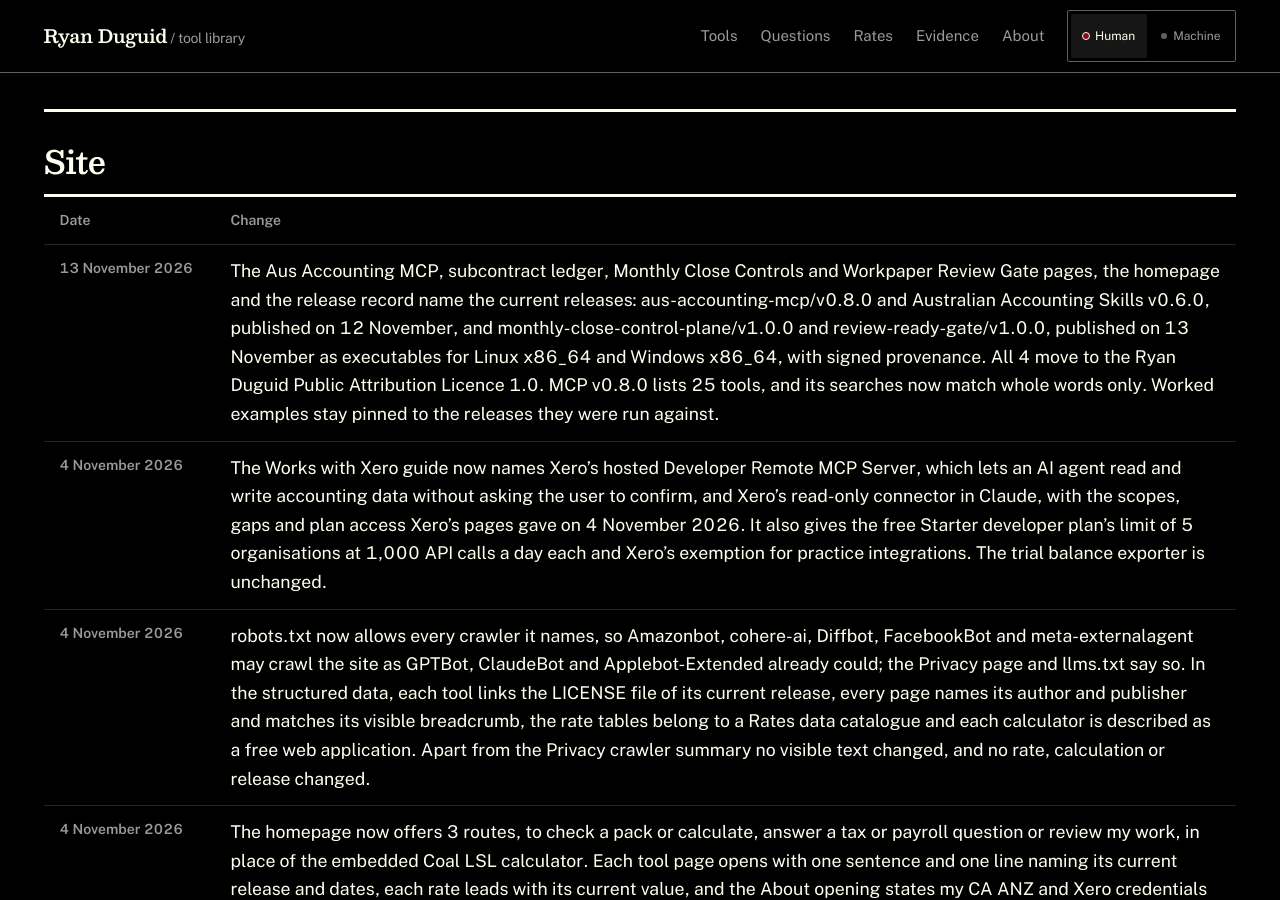
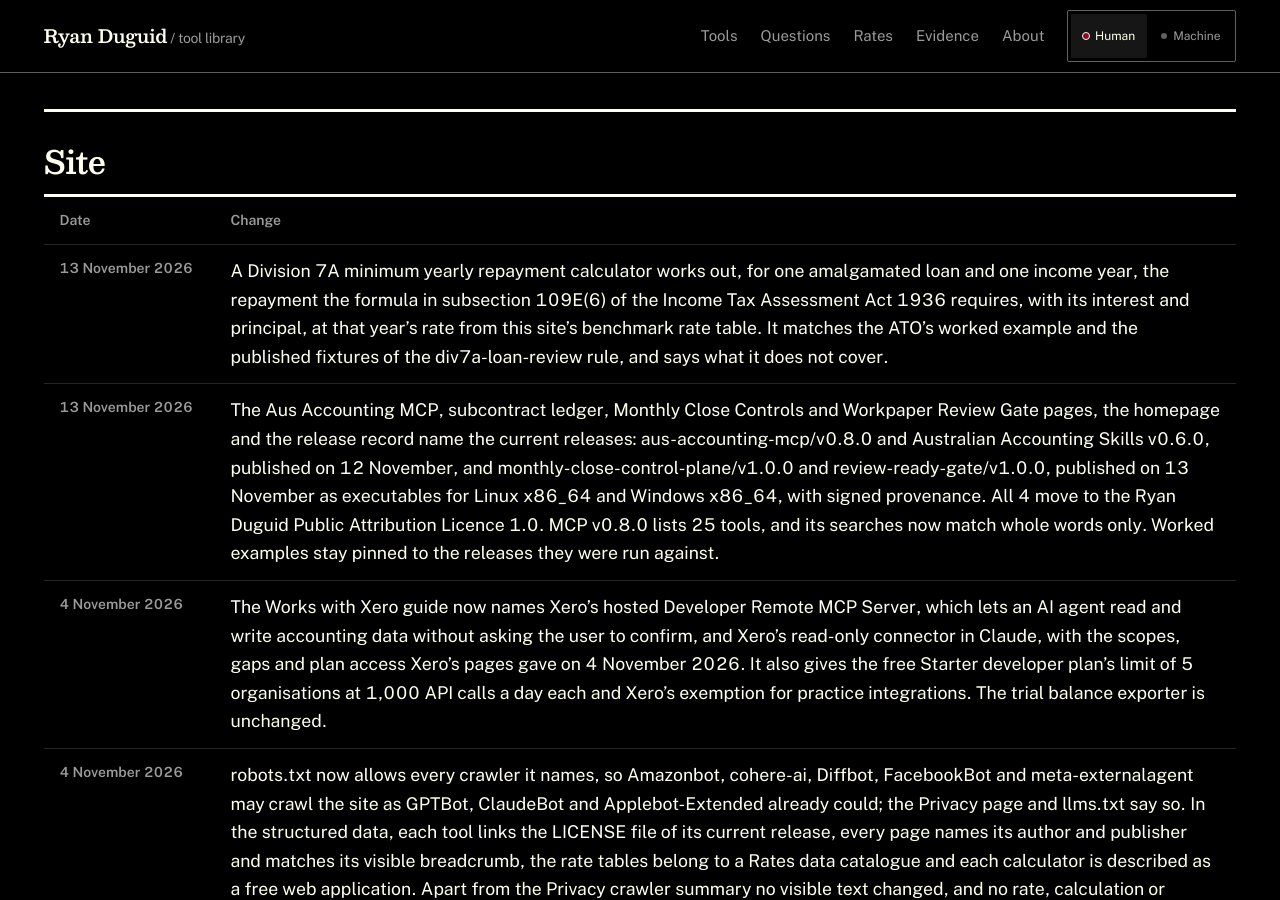
Before and after one commit to ryanduguid/ryanduguid.github.io, a Jekyll site: the page built from changelog/index.html, in a window 1280 px wide and 900 px high, scrolled down 307 px. Built offline with Jekyll 4.4.1, drawn with Linux system fonts in a browser that asks for light colours.

Commit message:
feat(calculators): add a Division 7A minimum yearly repayment calculator

```diff
--- a/changelog/index.html
+++ b/changelog/index.html
@@ -67,6 +67,7 @@
                 <tr><th scope="col">Date</th><th scope="col">Change</th></tr>
               </thead>
               <tbody>
+                <tr><th scope="row">13 November 2026</th><td>A Division 7A minimum yearly repayment calculator works out, for one amalgamated loan and one income year, the repayment the formula in subsection 109E(6) of the Income Tax Assessment Act 1936 requires, with its interest and principal, at that year’s rate from this site’s benchmark rate table. It matches the ATO’s worked example and the published fixtures of the div7a-loan-review rule, and says what it does not cover.</td></tr>
                 <tr id="entry-61cdfed775f520dc"><th scope="row">13 November 2026</th><td>The Aus Accounting MCP, subcontract ledger, Monthly Close Controls and Workpaper Review Gate pages, the homepage and the release record name the current releases: aus-accounting-mcp/v0.8.0 and Australian Accounting Skills v0.6.0, published on 12 November, and monthly-close-control-plane/v1.0.0 and review-ready-gate/v1.0.0, published on 13 November as executables for Linux x86_64 and Windows x86_64, with signed provenance. All 4 move to the Ryan Duguid Public Attribution Licence 1.0. MCP v0.8.0 lists 25 tools, and its searches now match whole words only. Worked examples stay pinned to the releases they were run against.</td></tr>
                 <tr id="entry-cff0a16b6a392551"><th scope="row">4 November 2026</th><td>The Works with Xero guide now names Xero’s hosted Developer Remote MCP Server, which lets an AI agent read and write accounting data without asking the user to confirm, and Xero’s read-only connector in Claude, with the scopes, gaps and plan access Xero’s pages gave on 4 November 2026. It also gives the free Starter developer plan’s limit of 5 organisations at 1,000 API calls a day each and Xero’s exemption for practice integrations. The trial balance exporter is unchanged.</td></tr>
                 <tr id="entry-cb4989ed778d344c"><th scope="row">4 November 2026</th><td>robots.txt now allows every crawler it names, so Amazonbot, cohere-ai, Diffbot, FacebookBot and meta-externalagent may crawl the site as GPTBot, ClaudeBot and Applebot-Extended already could; the Privacy page and llms.txt say so. In the structured data, each tool links the LICENSE file of its current release, every page names its author and publisher and matches its visible breadcrumb, the rate tables belong to a Rates data catalogue and each calculator is described as a free web application. Apart from the Privacy crawler summary no visible text changed, and no rate, calculation or release changed.</td></tr>
--- a/scripts/mutation-check.mjs
+++ b/scripts/mutation-check.mjs
@@ -47,6 +47,9 @@
   { ...business, name: 'loan compounds on the wrong scale', find: 'const rateScale = 12000000n', replace: 'const rateScale = 12000001n' },
   { ...business, name: 'staff cost spreads over 13 months', find: 'BigInt(cents(wages) + cents(superAmount) + cents(other)), 12n', replace: 'BigInt(cents(wages) + cents(superAmount) + cents(other)), 13n' },
   { ...business, name: 'funding uses the closing balance', find: 'minimumBuffer - minimum', replace: 'minimumBuffer - balance' },
+  { ...business, name: 'Division 7A compounds over one year too many', find: '(10000n + rate) ** term', replace: '(10000n + rate) ** (term + 1n)' },
+  { ...business, name: 'Division 7A interest is taken on the repayment', find: 'ratioCents(balanceCents * rate, 10000n)', replace: 'ratioCents(repayment * rate, 10000n)' },
+  { ...business, name: 'Division 7A accepts a 26-year term', find: 'max: 25, integer: true', replace: 'max: 26, integer: true' },
   { ...business, name: 'a receipt landing in week 13 counts as deferred', find: 'week + delay >= rows.length ? delayed', replace: 'week + delay >= rows.length - 1 ? delayed' },
 ];
 
@@ -65,7 +68,8 @@
     copyFileSync(join(root, 'assets', name), join(work, 'assets', name));
   }
   for (const { test } of [levy, business]) copyFileSync(join(root, test), join(work, test));
-  for (const shared of ['rates/register/series', '_data/calculator_cases.json', 'tools/business-calculators']) {
+  for (const shared of ['rates/register/series', '_data/calculator_cases.json', 'tools/business-calculators',
+    '_includes/calculators', 'rates/div7a-benchmark-rate']) {
     cpSync(join(root, shared), join(work, shared), { recursive: true });
   }
 
--- a/sitemap.xml
+++ b/sitemap.xml
@@ -142,7 +142,7 @@
   </url>
   <url>
     <loc>https://duguid.com.au/tools/business-calculators/</loc>
-    <lastmod>2026-09-27</lastmod>
+    <lastmod>2026-11-13</lastmod>
   </url>
   <url>
     <loc>https://duguid.com.au/tools/accounting-questions/general-tax/</loc>
@@ -213,6 +213,10 @@
     <lastmod>2026-11-05</lastmod>
   </url>
   <url>
+    <loc>https://duguid.com.au/tools/business-calculators/div7a/</loc>
+    <lastmod>2026-11-13</lastmod>
+  </url>
+  <url>
     <loc>https://duguid.com.au/tools/business-calculators/staff/</loc>
     <lastmod>2026-11-05</lastmod>
   </url>
--- a/tools/business-calculators/index.html
+++ b/tools/business-calculators/index.html
@@ -52,7 +52,7 @@
       <header class="article-header site-shell">
         <nav class="article-crumb" aria-label="Breadcrumb"><ol><li><a href="/">Home</a></li><li><a href="/tools/">Tools</a></li><li aria-current="page">Business calculators</li></ol></nav>
         <h1>Business calculators</h1>
-        <p class="lead-note">Nine calculators, each on its own page with the formula, assumptions and source beside the inputs. The calculator code runs in your browser. It does not send your inputs to a server or save them automatically.</p>
+        <p class="lead-note">Ten calculators, each on its own page with the formula, assumptions and source beside the inputs. The calculator code runs in your browser. It does not send your inputs to a server or save them automatically.</p>
         <p><a href="/tools/accounting-questions/">Find a question and prepare a checklist</a>.</p>
         <p class="field-note">Planning estimates in AUD. Confirm tax treatment, liability amounts and dates separately. Amounts round to the nearest cent, with exact half cents rounded up, and percentages to two decimal places, with exact halves rounded away from zero; loan estimates allow for calculation precision.</p>
         <p class="page-meta">Published 11 September 2026. Last reviewed 27 September 2026.</p>
@@ -66,6 +66,7 @@
           <li id="hourly"><a class="collection-entry__title" href="/tools/business-calculators/hourly/">Hourly pricing calculator</a> Required hourly rate before GST from annual costs, target profit and billable hours.</li>
           <li id="variance"><a class="collection-entry__title" href="/tools/business-calculators/variance/">Budget variance calculator</a> Actual minus budget, the percentage of absolute budget and whether the difference is favourable or unfavourable.</li>
           <li id="loan"><a class="collection-entry__title" href="/tools/business-calculators/loan/">Monthly loan payment calculator</a> Fixed monthly payment, first-payment interest and principal, and estimated total interest, with no fees or balloon.</li>
+          <li id="div7a"><a class="collection-entry__title" href="/tools/business-calculators/div7a/">Division 7A minimum yearly repayment calculator</a> The minimum yearly repayment on one amalgamated loan for one income year, with its interest and principal, at that year’s benchmark rate.</li>
           <li id="staff"><a class="collection-entry__title" href="/tools/business-calculators/staff/">Staff cost calculator</a> Annual and monthly cost of a staff member from wages, the supplied super amount and other annual costs.</li>
           <li id="cash"><a class="collection-entry__title" href="/tools/business-calculators/cash/">13-week cash forecast</a> Weekly closing cash from opening cash, receipts and payments, with one delayed receipt and a funding gap against a buffer. Save, load and export as CSV.</li>
         </ul>
@@ -87,7 +88,7 @@
       "description": "Calculate GST, business use, margins, break-even sales, hourly rates, budget variances, loan payments, staff costs and a 13-week cash forecast in your browser.",
       "inLanguage": "en-AU",
       "datePublished": "2026-09-11",
-      "dateModified": "2026-09-27",
+      "dateModified": "2026-11-13",
       "license": "https://github.com/ryanduguid/ryanduguid.github.io/blob/main/LICENSE",
       "isPartOf": {
         "@id": "https://duguid.com.au/#website"
```
Also changed, not shown: _data/calculator_cases.json (+8 -0 lines), _includes/calculators/div7a.html (added, +21 -0 lines), _layouts/calculator.html (+5 -4 lines), assets/accounting-pages.mjs (+8 -0 lines), assets/business-calculators.mjs (+24 -1 lines), scripts/business-calculators.test.mjs (+48 -2 lines), tests/browser/accounting-questions.spec.mjs (+17 -0 lines), tests/browser/template-budgets.spec.mjs (+1 -1 lines), tests/types/calculators.ts (+2 -0 lines), tools/business-calculators/div7a/index.html (added, +11 -0 lines), 1 other file.
